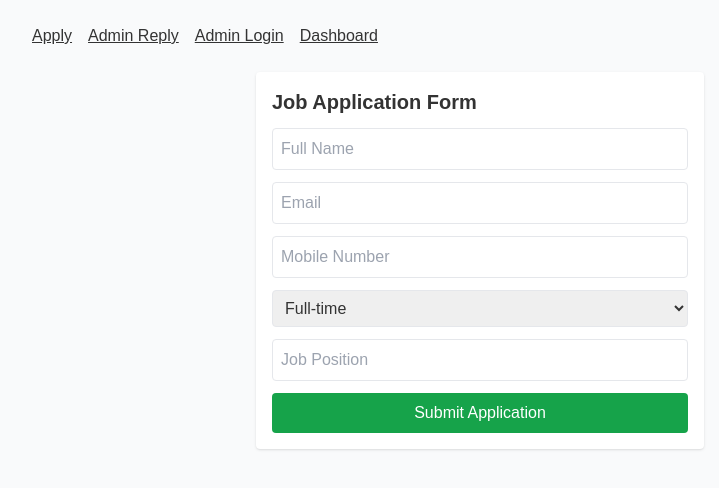
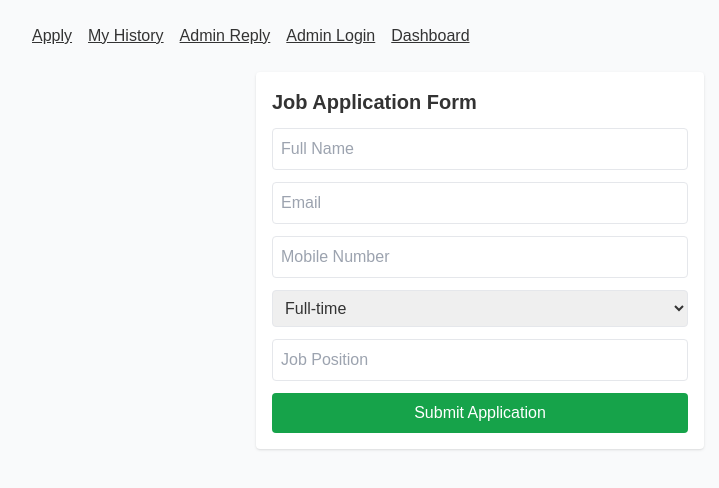
Before and after one commit to Xtosea/JobLink, a React (Create React App) app: page / in a window 1280 px wide. Shown: the top 488 px of the page, without its empty margins (160-879 px from the left). Built offline with nearby package versions, Linux system fonts and the light colour scheme.

Commit message:
Update App.jsx

```diff
--- a/src/App.jsx
+++ b/src/App.jsx
@@ -1,30 +1,42 @@
+// App.js
 import React, { useState } from "react";
-import { BrowserRouter, Routes, Route, Link } from "react-router-dom";
+import { BrowserRouter as Router, Routes, Route, Link } from "react-router-dom";
+
+// Applicant pages
 import ApplicantForm from "./pages/ApplicantForm";
 import ProofUpload from "./pages/ProofUpload";
+import HistoryPage from "./pages/History";
+
+// Admin pages
 import ReplyPage from "./pages/ReplyPage";
 import AdminLogin from "./pages/AdminLogin";
 import AdminDashboard from "./pages/AdminDashboard";
 
 export default function App() {
-  // Keep track of the last submitted application ID
+  // Track last submitted applicant ID (optional, for showing upload link)
   const [applicationId, setApplicationId] = useState(null);
 
   return (
-    <BrowserRouter>
+    <Router>
       <div className="min-h-screen bg-gray-50 p-6">
-        <nav className="max-w-4xl mx-auto flex gap-4 mb-6">
-          <Link to="/" className="underline">
+        {/* ================= NAVIGATION ================= */}
+        <nav className="max-w-4xl mx-auto flex flex-wrap gap-4 mb-6">
+          {/* Applicant Links */}
+          <Link to="/apply" className="underline">
             Apply
           </Link>
 
-          {/* Only show upload link if there is a valid application ID */}
           {applicationId && (
-            <Link to={`/upload?id=${applicationId}`} className="underline">
+            <Link to={`/applicant/upload?id=${applicationId}`} className="underline">
               Upload
             </Link>
           )}
 
+          <Link to="/history/:token" className="underline">
+            My History
+          </Link>
+
+          {/* Admin Links */}
           <Link to="/reply" className="underline">
             Admin Reply
           </Link>
@@ -36,17 +48,25 @@ export default function App() {
           </Link>
         </nav>
 
+        {/* ================= ROUTES ================= */}
         <Routes>
+          {/* Applicant Routes */}
           <Route
-            path="/"
+            path="/apply"
             element={<ApplicantForm setApplicationId={setApplicationId} />}
           />
-          <Route path="/upload" element={<ProofUpload />} />
+          <Route path="/applicant/:token" element={<ProofUpload />} />
+          <Route path="/history/:token" element={<HistoryPage />} />
+
+          {/* Admin Routes */}
           <Route path="/reply" element={<ReplyPage />} />
           <Route path="/admin/login" element={<AdminLogin />} />
           <Route path="/admin" element={<AdminDashboard />} />
+
+          {/* Optional: redirect "/" to apply */}
+          <Route path="/" element={<ApplicantForm setApplicationId={setApplicationId} />} />
         </Routes>
       </div>
-    </BrowserRouter>
+    </Router>
   );
 }
```
